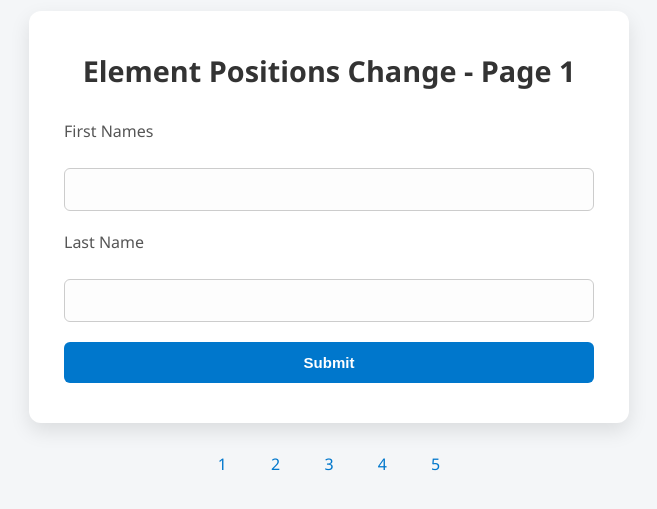
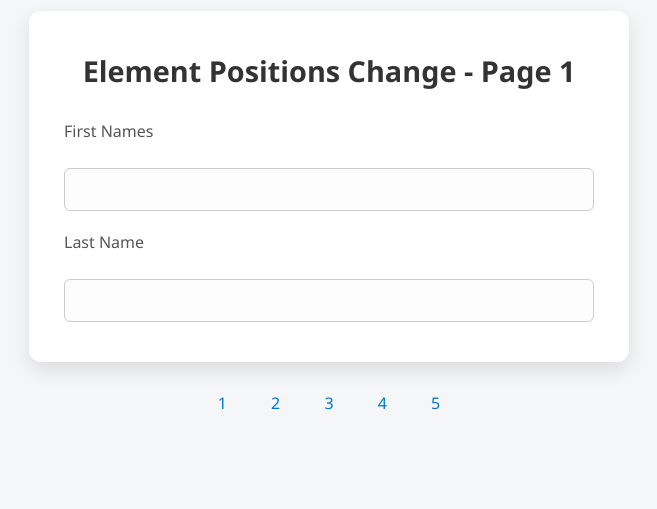
Before and after one commit to testakshay432-ui/testRigor-Auto-Adapt-testing, a plain HTML site: page index.html in a window 1280 px wide. Shown: the part 147-656 px from the top of the page, without its empty margins (311-968 px from the left). Drawn offline with Linux system fonts and the light colour scheme.

Commit message:
Update index.html

```diff
--- a/index.html
+++ b/index.html
@@ -15,7 +15,7 @@
         <input type="text" id="fname" name="fname" required />
         <label for="lname">Last Name</label>
         <input type="text" id="lname" name="lname" required />
-        <button type="submit">Submit</button>
+        <!-- <button type="submit">Submit</button> -->
       </form>
     </div>
     <div class="nav">
```
